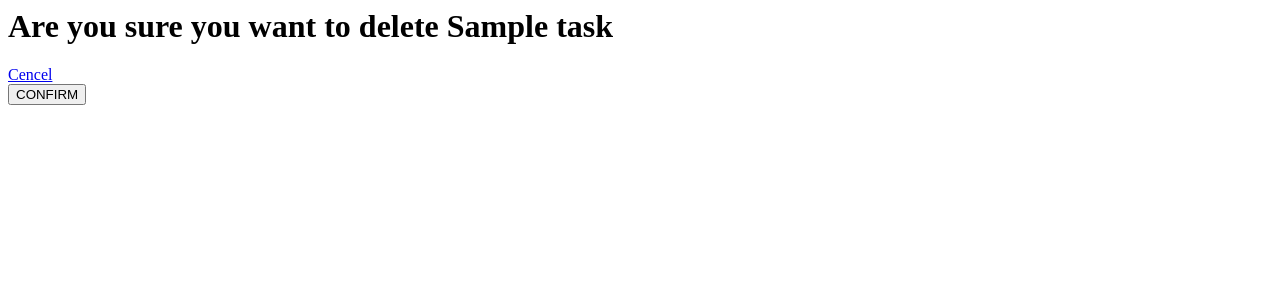
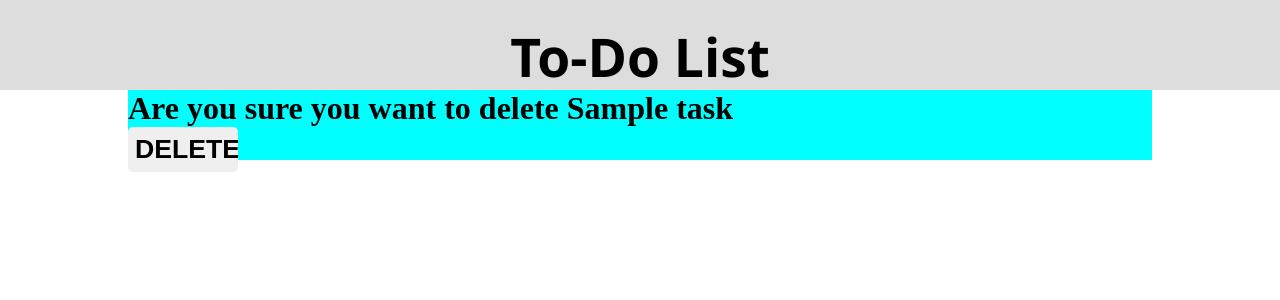
Before and after one commit to eltonMessiass/ToDo-App, a Django app: page /delete/1/ in a window 1280 px wide. Shown: the top 300 px of the page. Run offline with Django 4.2, Linux system fonts and the light colour scheme; tables that the repository leaves empty hold one stand-in row (values such as "Sample post").

Commit message:
Project finished

```diff
--- /dev/null
+++ b/to_do_app/tasks/static/css/delete.css
@@ -0,0 +1,5 @@
+.delete-container{
+    width: 80%;
+    height: 70px;
+    background-color: aqua;
+  }
--- a/to_do_app/tasks/static/css/style.css
+++ b/to_do_app/tasks/static/css/style.css
@@ -138,3 +138,12 @@ ul {
     width: 750px;
     font-size: 15pt;
   }
+
+
+
+  .delete-container{
+    width: 80%;
+    height: 70px;
+    background-color: aqua;
+    margin: 0 auto;
+  }
--- a/to_do_app/tasks/templates/tasks/delete.html
+++ b/to_do_app/tasks/templates/tasks/delete.html
@@ -1,11 +1,30 @@
-<html>
+{% extends 'tasks/index.html' %}
+{% load static %}
+<!DOCTYPE html>
+<html lang="en">
 
-<h1>Are you sure you want to delete {{ task }}</h1>
-<a href="{% url 'list' %}">Cencel</a>
+    <title>Document</title>
+    <link rel="stylesheet" href="{% static 'css/style.css' %}">
 
-<form action="." method="post" enctype="multipart/form-data">
-    {% csrf_token %}
+<body>
 
-    <input type="submit" value="CONFIRM">
-</form>
+
+    {% block content %}
+    <div class="delete-container">
+
+        <h1>Are you sure you want to delete <strong>{{task}}</strong></h1>
+
+        <form enctype="multipart/form-data" method="post" action=".">
+
+            {% csrf_token %}
+
+
+                <input class="save" type="submit" value="DELETE">
+
+
+        </form>
+    </div>
+
+    {% endblock content %}
+</body>
 </html>
--- a/to_do_app/tasks/templates/tasks/index.html
+++ b/to_do_app/tasks/templates/tasks/index.html
@@ -1,3 +1,5 @@
+
+
 {% load static %}
 <!DOCTYPE html>
 <html lang="en">
@@ -14,9 +16,9 @@
 <header class="header">
     <h1>To-Do List</h1>
 </header>
+{% block content %}
+<main>
 
-<main>
-    {% block content %}
         <form enctype="multipart/form-data" method="post" action=".">
 
             {% csrf_token %}
@@ -41,9 +43,9 @@
         </ul>
 
         {% endfor %}
-    {% endblock content %}
+
 
 </main>
-
+{% endblock %}
 </body>
 </html>
```
Also changed, not shown: to_do_app/tasks/templates/tasks/update_task.html (+16 -7 lines), to_do_app/db.sqlite3.
